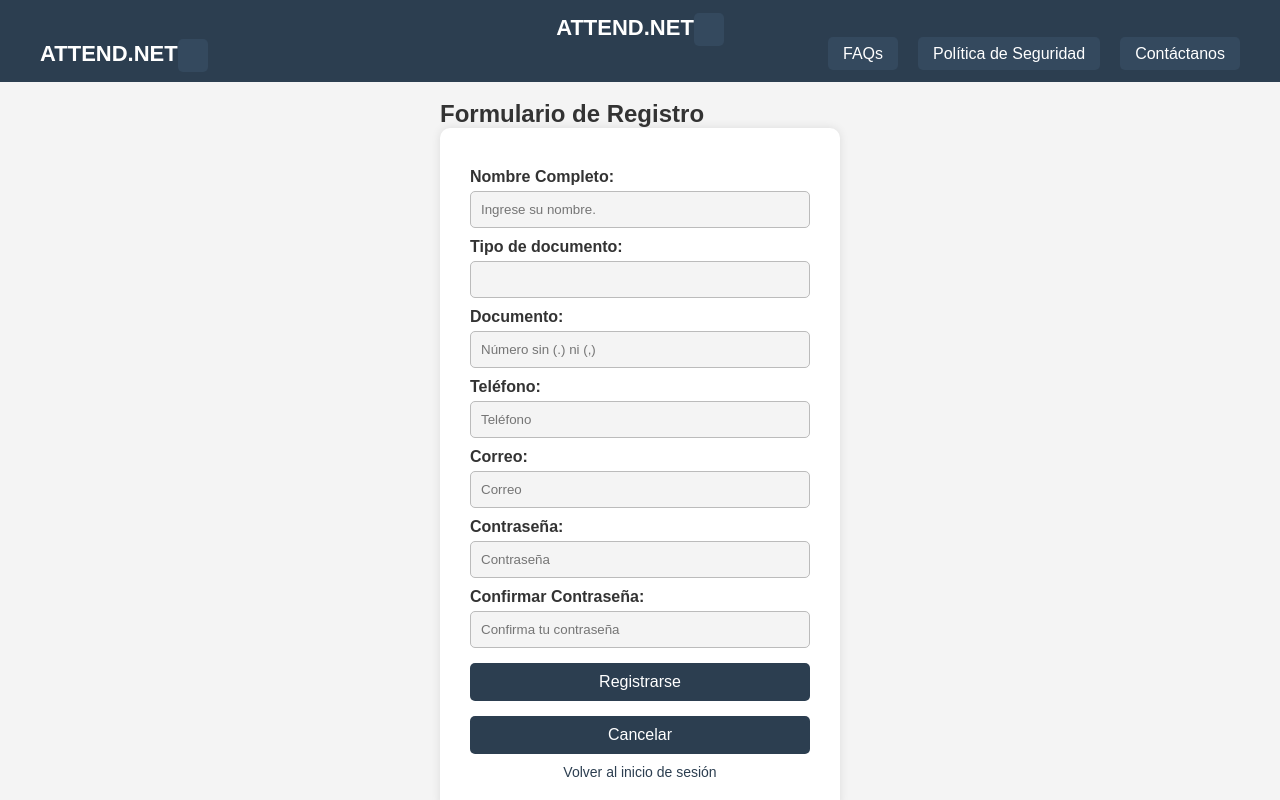
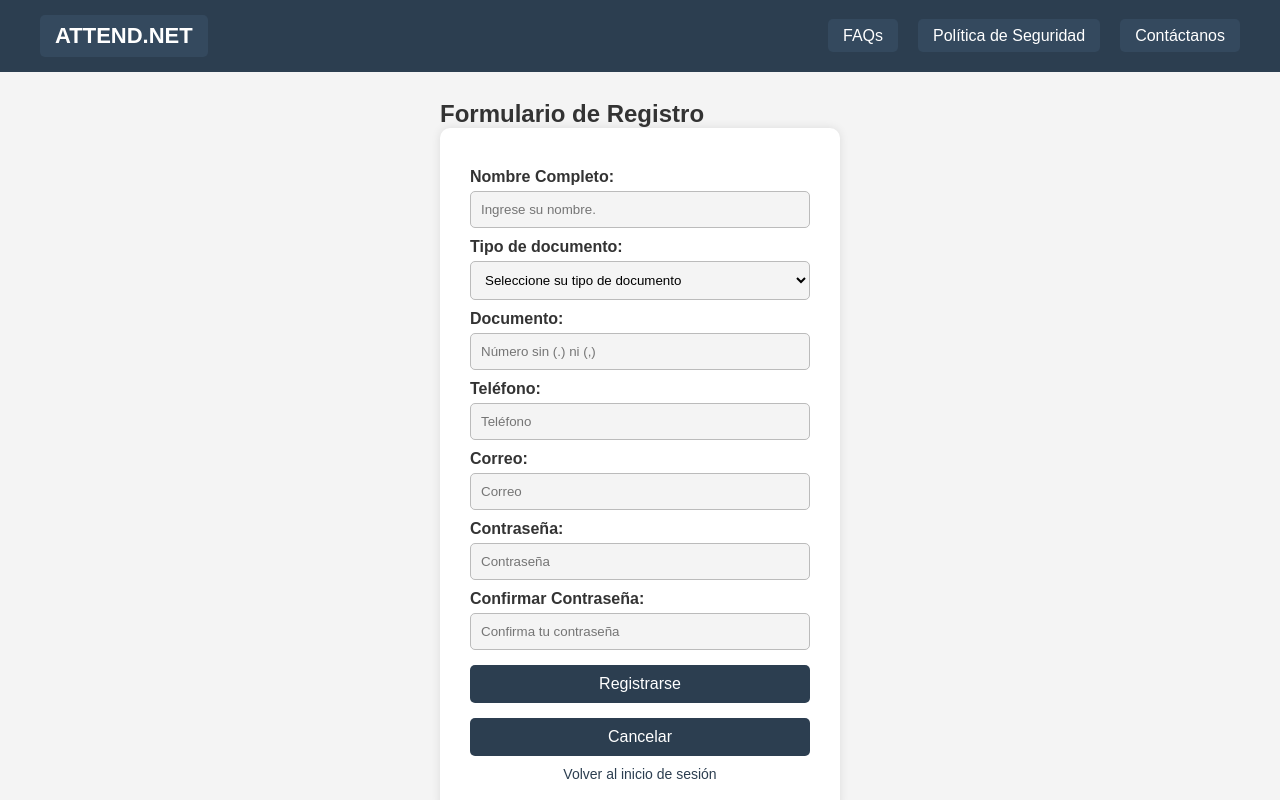
Before and after one commit to Manuelhp24/AsistNet, a plain HTML site: page registro.html in a window 1280 px wide. Shown: the top 800 px of the page. Drawn offline with Linux system fonts and the light colour scheme.

Commit message:
actualizacion repo

```diff
--- a/registro.css
+++ b/registro.css
@@ -108,6 +108,15 @@ main {
     border-radius: 5px;
     background: #f4f4f4;
 }
+select {
+    width: 100%;
+    padding: 10px;
+    margin-top: 5px;
+    border: 1px solid #bbb;
+    border-radius: 5px;
+    background: #f4f4f4;
+}
+
 
 button {
     background-color: #2c3e50;
--- a/registro.html
+++ b/registro.html
@@ -12,11 +12,8 @@
 <body>
     <header>
         <div>
-            <h1 class="titulo">ATTEND.NET <a href="login.html" class="nav__link link--button"></a></h1>
-            <nav>
-                <div>
             <nav class="nav">
-                        <h1 class="titulo">ATTEND.NET <a href="login.html" class="nav__link link--button"></a></h1>
+                <a href="login.html" class="nav__link link--button"><h1 class="titulo">ATTEND.NET </h1></a>
                 <ul class="nav__list">
                     <li class="nav__item">
                         <a href="Preguntas Frecuentes.html" class="nav__link">FAQs</a>
@@ -28,8 +25,6 @@
                         <a href="contato.html" class="nav__link">Contáctanos</a>
                     </li>
                 </ul>
-                </div>
-
             </nav>
         </div>
     </header>
@@ -37,21 +32,18 @@
     <main>
         <section>
             <h2>Formulario de Registro</h2>
-
             <form  class="form">
                 <label for="nombre">Nombre Completo:</label>
                 <input type="text" name="nombre" placeholder="Ingrese su nombre." required>
-
-                <label>Tipo de documento:
-                    <input list="referente" name="referente">
-                    <datalist id="referente" name="type-of-user">
+                <label for="select">Tipo de documento:</label>
+                    <select name="select" id="select" required>
+                        <option value="" disabled selected>Seleccione su tipo de documento</option>
                         <option>CC</option>
                         <option>TI</option>
                         <option>Cedula de extranjería</option>
                         <option>Pasaporte</option>
-                    </datalist>
+                    </select>
                 </label>
-
                 <label for="Documento">Documento:</label>
                 <input type="text" name="Documento" placeholder="Número sin (.) ni (,)" required>
 
```
Also changed, not shown: Preguntas Frecuentes.html (+9 -5 lines), Restablecer contraseña.html (+2 -1 lines), contato.html (+2 -1 lines), login.html (+1 -1 lines), politicas_de_seguridad.html (+2 -1 lines). Lines whose indentation alone changed are shown as unchanged.
